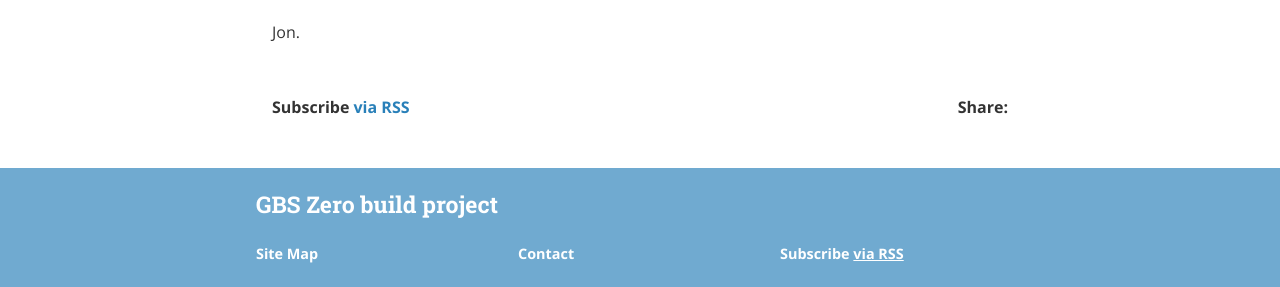
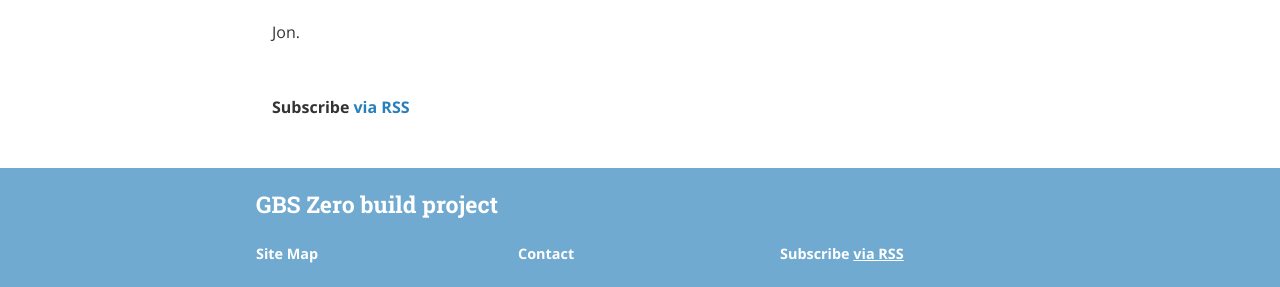
Before and after one commit to jonpage23/zero2, a Jekyll site: the page built from _posts/2013-03-30-First-Words.md, in a window 1280 px wide. Shown: the part 676-963 px from the top of the page. Built offline with Jekyll 4.4.1, drawn with Linux system fonts in a browser that asks for light colours; nearby versions of some CDN libraries; our own code applies the rules of GitHub Pages for plain Markdown files.

Commit message:
removed share from posts

```diff
--- a/_layouts/post.html
+++ b/_layouts/post.html
@@ -46,7 +46,7 @@ layout: default
 </section>
 
 <section class="share">
-  <span>Share: </span>
+  <span><!--Share: --> </span>
   {% for social in site.social %}
     {% capture full_url %}{{ site.url }}{{ site.baseurl }}{{ page.url }}{% endcapture %}
     {% if social.name == "Twitter" and social.share == true %}
```
